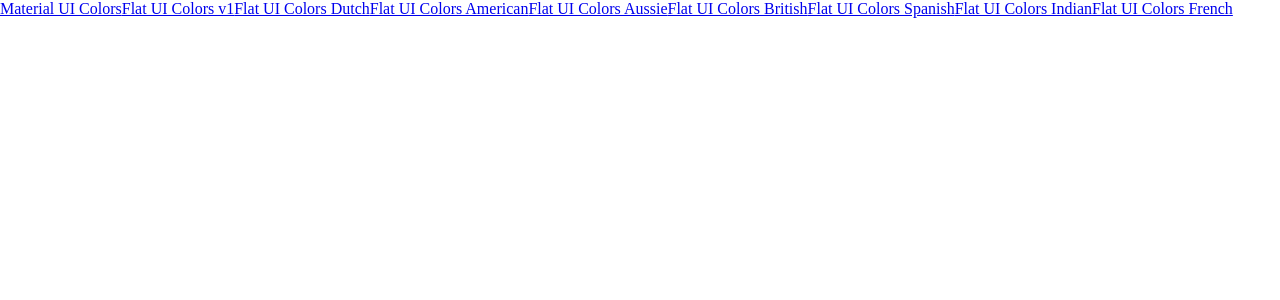
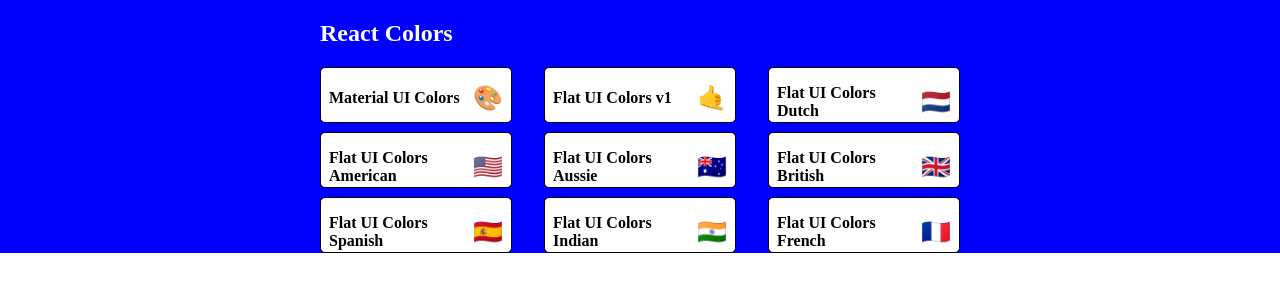
Before and after one commit to promiseume/color-app, a React (Create React App) app: page / in a window 1280 px wide. Shown: the top 300 px of the page. Built offline with nearby package versions, Linux system fonts and the light colour scheme.

Commit message:
added mini color list

```diff
--- a/src/PaletteList.jsx
+++ b/src/PaletteList.jsx
@@ -1,10 +1,50 @@
 import React from 'react'
-import {Link} from 'react-router-dom'
+import MiniPalette from './miniPalette'
+import { withStyles } from "@material-ui/styles";
 
-export default function PaletteList({palettes}) {
+const styles = {
+  root: {
+    backgroundColor: "blue",
+    height: "100%",
+    display: "flex",
+    alignItems: "flex-start",
+    justifyContent: "center"
+  },
+  container: {
+   width: "50%",
+   display: "flex",
+    alignItems: "flex-start",
+    flexDirection: "column",
+    flexWrap: "wrap",
+  },
+  nav: {
+  display: "flex",
+  width: "100%",
+  justifyContent: "space-between",
+  color: "white"
+  },
+  palettes: {
+  boxSizing: "border-box",
+  width: "100%",
+  display: "grid",
+  gridTemplateColumns: "repeat(3, 30%)",
+  gridGap: "5%"
+  }
+}
+
+function PaletteList({palettes, classes}) {
+
   return (
-    <div>{palettes.map(palette =>(
-        <Link to={`/palette/${palette.id}`}>{palette.paletteName}</Link>
-    ))}</div>
+    <div className={classes.root}>
+      <div className={classes.container}>
+        <nav className={classes.nav}>  <h1>React Colors</h1></nav>
+        <div className={classes.palettes}>
+        {palettes.map(palette =>(
+        <MiniPalette {...palette}/>
+    ))}
+        </div>
+      </div>
+      </div>
   )
 }
+export default withStyles(styles) (PaletteList);
--- /dev/null
+++ b/src/miniPalette.js
@@ -0,0 +1,46 @@
+import React from "react";
+import { withStyles } from "@material-ui/styles";
+
+const styles = {
+  root: {
+    backgroundColor: "white",
+    border: "1px solid black",
+    borderRadius: "5px",
+    padding: "0.5rem",
+    position: "relative",
+    overflow: "hidden",
+    "&:hover": {
+      cursor: "pointer",
+    },
+  },
+  colors: {
+    backgroundColor: "grey",
+  },
+  title: {
+    display: "flex",
+    justifyContent: "space-between",
+    alignItems: "center",
+    margin: "0",
+    color: "black",
+    paddingTop: "0.5rem",
+    fontSize: "1rem",
+    position: "relative",
+  },
+  emoji: {
+    marginLeft: "0.5rem",
+    fontSize: "1.5rem",
+  },
+};
+
+function miniPalette(props) {
+  const { classes } = props;
+  return (
+    <div className={classes.root}>
+      <div className={classes.colors}></div>
+      <h1 className={classes.title}>
+        {props.paletteName} <span className={classes.emoji}>{props.emoji}</span>
+      </h1>
+    </div>
+  );
+}
+export default withStyles(styles)(miniPalette);
```
